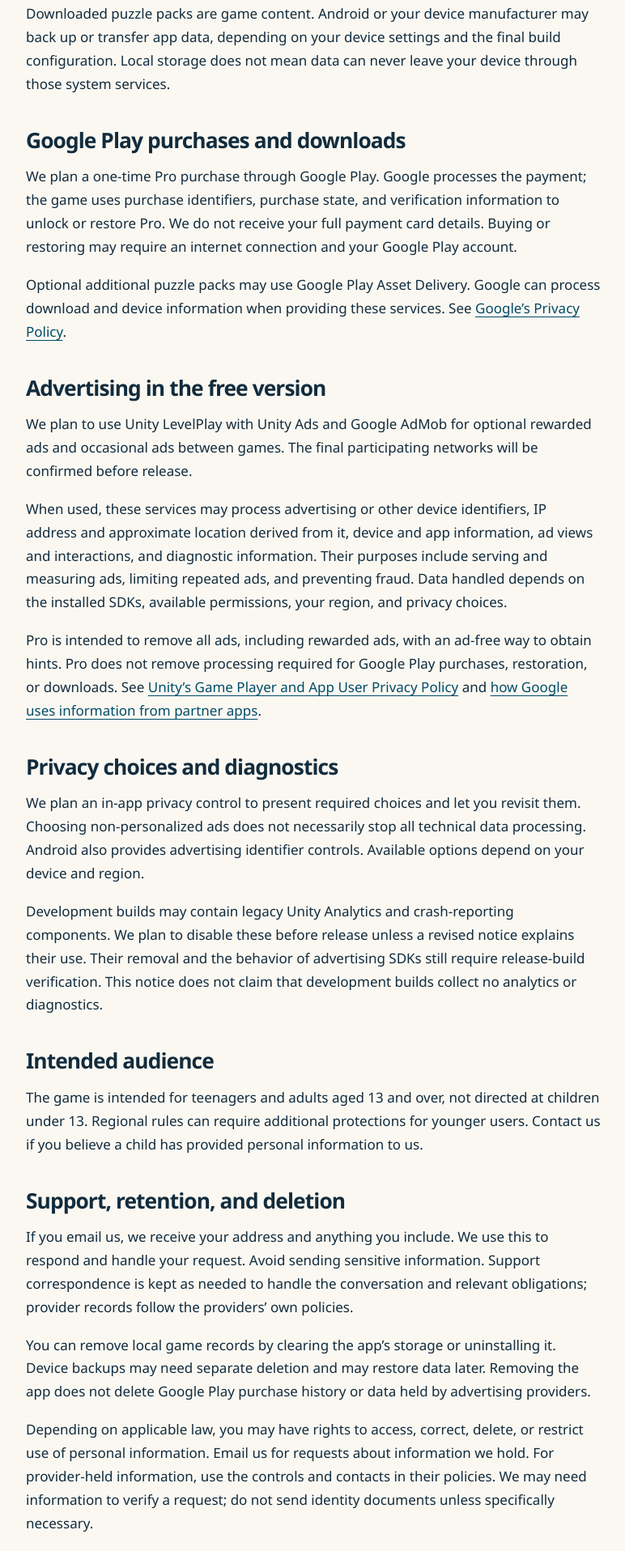
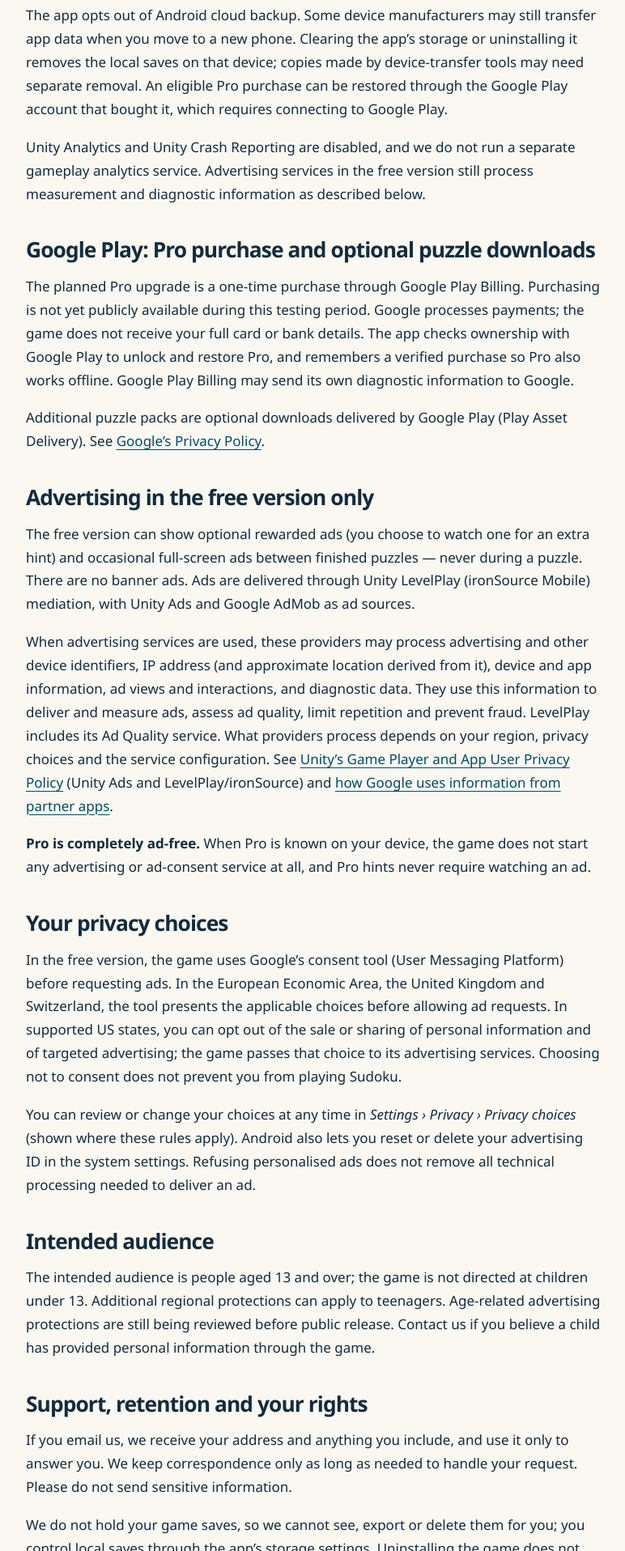
Before and after one commit to wkamar/wkamar.github.io, a plain HTML site: page privacy.html in a window 1280 px wide. Shown: the part 884-2800 px from the top of the page at 81% size, without its empty margins (222-994 px from the left). Drawn offline with Linux system fonts and the light colour scheme.

Commit message:
Update pre-release privacy notice for tested Android build
Updated the privacy notice to reflect the current status of Ocean Code Sudoku and clarified data handling practices.

```diff
--- a/privacy.html
+++ b/privacy.html
@@ -3,7 +3,7 @@
 <head>
   <meta charset="utf-8">
   <meta name="viewport" content="width=device-width, initial-scale=1">
-  <meta name="description" content="Pre-release privacy notice for Ocean Code Sudoku and the Ocean Code Studio website. Contact, planned services, local data, purchases, and privacy choices.">
+  <meta name="description" content="Privacy notice for Ocean Code Sudoku and the Ocean Code Studio website: local game data, Google Play purchases, advertising in the free version, privacy choices, and contact.">
   <meta name="color-scheme" content="light">
   <title>Privacy notice · Ocean Code Sudoku</title>
   <link rel="stylesheet" href="style.css">
@@ -17,49 +17,49 @@
   <main id="main" class="wrap document">
     <p class="eyebrow">Ocean Code Sudoku</p>
     <h1>Privacy notice</h1>
-    <p class="updated">Last updated: <time datetime="2026-10-01">1 October 2026</time></p>
+    <p class="updated">Last updated: <time datetime="2026-10-02">2 October 2026</time></p>
     <div class="notice">
-      <p><strong>Pre-release notice.</strong> Ocean Code Sudoku is in development and is not publicly released. This notice covers this website and describes the intended Android release. Planned integrations and privacy controls are not a statement that those services are already operating. We will verify the release build and update this notice before launch.</p>
+      <p><strong>Pre-release notice.</strong> Ocean Code Sudoku (Android, package <code>com.oceancodestudio.sudoku</code>) is in testing and not yet publicly released. This notice describes the build being tested. We will review it again against the released version.</p>
     </div>
     <section aria-labelledby="who">
       <h2 id="who">Who we are</h2>
-      <p>Ocean Code Studio (“we”) develops Ocean Code Sudoku. For support or privacy requests, contact <a href="mailto:kamarwessam@gmail.com">kamarwessam@gmail.com</a>. This notice applies to the game and this developer website.</p>
+      <p>Ocean Code Studio (“we”) develops Ocean Code Sudoku. For support or privacy requests, contact <a href="mailto:kamarwessam@gmail.com">kamarwessam@gmail.com</a>. This notice applies to the game and this website.</p>
     </section>
     <section aria-labelledby="local">
       <h2 id="local">Game data on your device</h2>
-      <p>The intended game stores saved puzzles, progress, settings, statistics, hint balances, privacy choices, and a record of Pro entitlement locally. These records support gameplay, remember your choices, and keep an already verified Pro upgrade available offline. We do not plan an app login or our own cloud-save service.</p>
-      <p>Downloaded puzzle packs are game content. Android or your device manufacturer may back up or transfer app data, depending on your device settings and the final build configuration. Local storage does not mean data can never leave your device through those system services.</p>
+      <p>The game saves your puzzle, settings, statistics, recently played puzzle numbers, hint balance, ad-frequency counters and a record that Pro was verified in app-specific storage. The Pro record includes a one-way hash of the Google Play purchase token; the game does not write the original token to its save files. We have no app account system, cloud-save service or developer-operated game server, and we do not receive these save files.</p>
+      <p>The app opts out of Android cloud backup. Some device manufacturers may still transfer app data when you move to a new phone. Clearing the app’s storage or uninstalling it removes the local saves on that device; copies made by device-transfer tools may need separate removal. An eligible Pro purchase can be restored through the Google Play account that bought it, which requires connecting to Google Play.</p>
+      <p>Unity Analytics and Unity Crash Reporting are disabled, and we do not run a separate gameplay analytics service. Advertising services in the free version still process measurement and diagnostic information as described below.</p>
     </section>
     <section aria-labelledby="purchases">
-      <h2 id="purchases">Google Play purchases and downloads</h2>
-      <p>We plan a one-time Pro purchase through Google Play. Google processes the payment; the game uses purchase identifiers, purchase state, and verification information to unlock or restore Pro. We do not receive your full payment card details. Buying or restoring may require an internet connection and your Google Play account.</p>
-      <p>Optional additional puzzle packs may use Google Play Asset Delivery. Google can process download and device information when providing these services. See <a href="https://policies.google.com/privacy">Google’s Privacy Policy</a>.</p>
+      <h2 id="purchases">Google Play: Pro purchase and optional puzzle downloads</h2>
+      <p>The planned Pro upgrade is a one-time purchase through Google Play Billing. Purchasing is not yet publicly available during this testing period. Google processes payments; the game does not receive your full card or bank details. The app checks ownership with Google Play to unlock and restore Pro, and remembers a verified purchase so Pro also works offline. Google Play Billing may send its own diagnostic information to Google.</p>
+      <p>Additional puzzle packs are optional downloads delivered by Google Play (Play Asset Delivery). See <a href="https://policies.google.com/privacy">Google’s Privacy Policy</a>.</p>
     </section>
     <section aria-labelledby="ads">
-      <h2 id="ads">Advertising in the free version</h2>
-      <p>We plan to use Unity LevelPlay with Unity Ads and Google AdMob for optional rewarded ads and occasional ads between games. The final participating networks will be confirmed before release.</p>
-      <p>When used, these services may process advertising or other device identifiers, IP address and approximate location derived from it, device and app information, ad views and interactions, and diagnostic information. Their purposes include serving and measuring ads, limiting repeated ads, and preventing fraud. Data handled depends on the installed SDKs, available permissions, your region, and privacy choices.</p>
-      <p>Pro is intended to remove all ads, including rewarded ads, with an ad-free way to obtain hints. Pro does not remove processing required for Google Play purchases, restoration, or downloads. See <a href="https://unity.com/legal/game-player-and-app-user-privacy-policy">Unity’s Game Player and App User Privacy Policy</a> and <a href="https://policies.google.com/technologies/partner-sites">how Google uses information from partner apps</a>.</p>
+      <h2 id="ads">Advertising in the free version only</h2>
+      <p>The free version can show optional rewarded ads (you choose to watch one for an extra hint) and occasional full-screen ads between finished puzzles — never during a puzzle. There are no banner ads. Ads are delivered through Unity LevelPlay (ironSource Mobile) mediation, with Unity Ads and Google AdMob as ad sources.</p>
+      <p>When advertising services are used, these providers may process advertising and other device identifiers, IP address (and approximate location derived from it), device and app information, ad views and interactions, and diagnostic data. They use this information to deliver and measure ads, assess ad quality, limit repetition and prevent fraud. LevelPlay includes its Ad Quality service. What providers process depends on your region, privacy choices and the service configuration. See <a href="https://unity.com/legal/game-player-and-app-user-privacy-policy">Unity’s Game Player and App User Privacy Policy</a> (Unity Ads and LevelPlay/ironSource) and <a href="https://policies.google.com/technologies/partner-sites">how Google uses information from partner apps</a>.</p>
+      <p><strong>Pro is completely ad-free.</strong> When Pro is known on your device, the game does not start any advertising or ad-consent service at all, and Pro hints never require watching an ad.</p>
     </section>
     <section aria-labelledby="choices">
-      <h2 id="choices">Privacy choices and diagnostics</h2>
-      <p>We plan an in-app privacy control to present required choices and let you revisit them. Choosing non-personalized ads does not necessarily stop all technical data processing. Android also provides advertising identifier controls. Available options depend on your device and region.</p>
-      <p>Development builds may contain legacy Unity Analytics and crash-reporting components. We plan to disable these before release unless a revised notice explains their use. Their removal and the behavior of advertising SDKs still require release-build verification. This notice does not claim that development builds collect no analytics or diagnostics.</p>
+      <h2 id="choices">Your privacy choices</h2>
+      <p>In the free version, the game uses Google’s consent tool (User Messaging Platform) before requesting ads. In the European Economic Area, the United Kingdom and Switzerland, the tool presents the applicable choices before allowing ad requests. In supported US states, you can opt out of the sale or sharing of personal information and of targeted advertising; the game passes that choice to its advertising services. Choosing not to consent does not prevent you from playing Sudoku.</p>
+      <p>You can review or change your choices at any time in <em>Settings › Privacy › Privacy choices</em> (shown where these rules apply). Android also lets you reset or delete your advertising ID in the system settings. Refusing personalised ads does not remove all technical processing needed to deliver an ad.</p>
     </section>
     <section aria-labelledby="age">
       <h2 id="age">Intended audience</h2>
-      <p>The game is intended for teenagers and adults aged 13 and over, not directed at children under 13. Regional rules can require additional protections for younger users. Contact us if you believe a child has provided personal information to us.</p>
+      <p>The intended audience is people aged 13 and over; the game is not directed at children under 13. Additional regional protections can apply to teenagers. Age-related advertising protections are still being reviewed before public release. Contact us if you believe a child has provided personal information through the game.</p>
     </section>
     <section aria-labelledby="requests">
-      <h2 id="requests">Support, retention, and deletion</h2>
-      <p>If you email us, we receive your address and anything you include. We use this to respond and handle your request. Avoid sending sensitive information. Support correspondence is kept as needed to handle the conversation and relevant obligations; provider records follow the providers’ own policies.</p>
-      <p>You can remove local game records by clearing the app’s storage or uninstalling it. Device backups may need separate deletion and may restore data later. Removing the app does not delete Google Play purchase history or data held by advertising providers.</p>
-      <p>Depending on applicable law, you may have rights to access, correct, delete, or restrict use of personal information. Email us for requests about information we hold. For provider-held information, use the controls and contacts in their policies. We may need information to verify a request; do not send identity documents unless specifically necessary.</p>
+      <h2 id="requests">Support, retention and your rights</h2>
+      <p>If you email us, we receive your address and anything you include, and use it only to answer you. We keep correspondence only as long as needed to handle your request. Please do not send sensitive information.</p>
+      <p>We do not hold your game saves, so we cannot see, export or delete them for you; you control local saves through the app’s storage settings. Uninstalling the game does not delete Google Play purchase history or records held by advertising providers. Google, Unity and ironSource have their own retention rules and privacy controls, linked above. Depending on where you live, you may have rights to access, correct or delete personal information; email us about anything we hold or for help directing a request.</p>
     </section>
     <section aria-labelledby="website">
-      <h2 id="website">This website and future changes</h2>
-      <p>These pages add no analytics scripts, advertising trackers, external fonts, or cookies. The hosting provider may process standard request information, including IP addresses and browser details, to serve and protect the site. See the <a href="https://docs.github.com/en/site-policy/privacy-policies/github-general-privacy-statement">GitHub Privacy Statement</a>.</p>
-      <p>We will update this page when the app’s services or practices change and revise the date above. The release notice and Google Play Data safety information must reflect the verified app.</p>
+      <h2 id="website">This website and changes</h2>
+      <p>These pages use no analytics, trackers, external fonts or cookies. The host (GitHub Pages) may process standard request information such as IP addresses; see the <a href="https://docs.github.com/en/site-policy/privacy-policies/github-general-privacy-statement">GitHub Privacy Statement</a>.</p>
+      <p>We will update this page, and its date, when the app’s services or practices change.</p>
     </section>
   </main>
   <footer class="site-footer wrap"><a href="index.html">Ocean Code Studio</a><a href="mailto:kamarwessam@gmail.com">Contact</a></footer>
```
